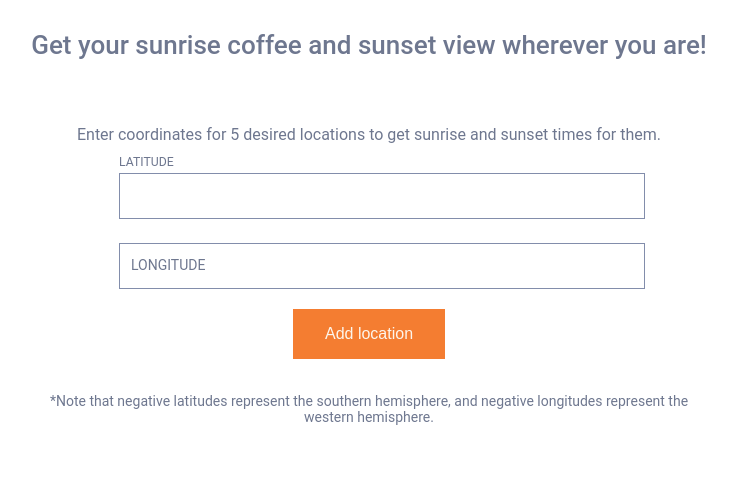
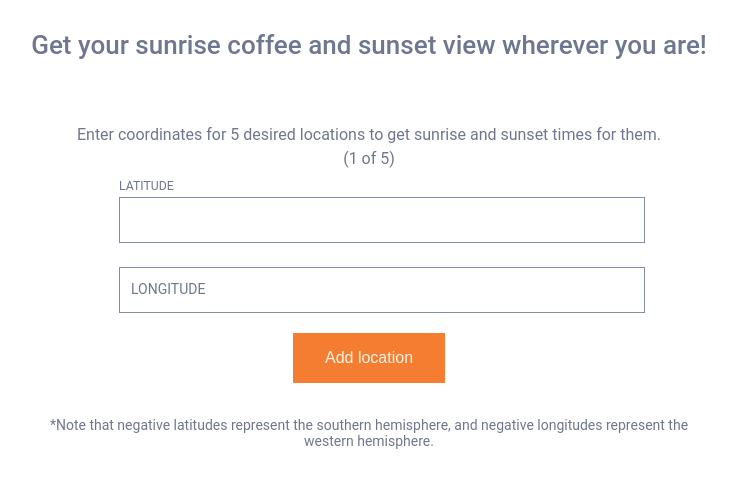
Before and after one commit to elenajdanova/sunrise-sunset-ge, a React (Create React App) app: page / in a window 1280 px wide. Shown: the top 484 px of the page, without its empty margins (271-1007 px from the left). Built offline with nearby package versions, Linux system fonts and the light colour scheme.

Commit message:
Add form counter

```diff
--- a/src/components/Form.jsx
+++ b/src/components/Form.jsx
@@ -4,7 +4,7 @@ import "./Form.css";
 
 const Form = ({ handleSubmit, setState, state }) => {
   const [animate, setAnimate] = useState(false);
-  const { inputs } = state;
+  const { locations, inputs } = state;
 
   const values = Object.values(inputs);
   const inputIsMissing = values.some((value) => value === "");
@@ -35,6 +35,7 @@ const Form = ({ handleSubmit, setState, state }) => {
             Enter coordinates for 5 desired locations to get sunrise and sunset
             times for them.
           </p>
+          <p>({locations.length + 1} of 5)</p>
         </div>
         <div className="field">
           <input
```
